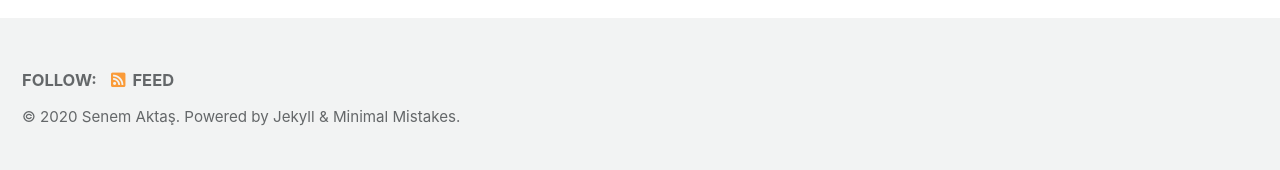
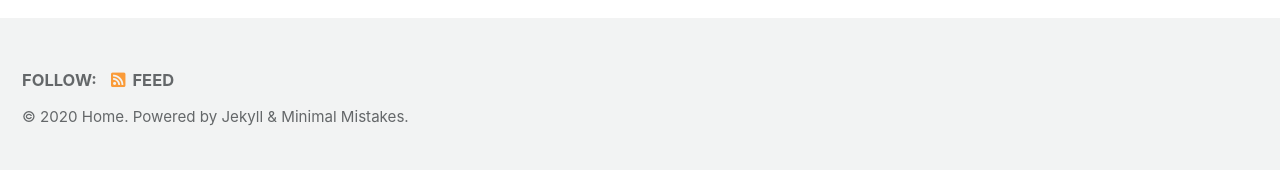
Before and after one commit to senemaktas/senemaktas.github.io, a Jekyll site: the page built from index.html, in a window 1280 px wide and 900 px high, scrolled down 724 px. Shown: the part 727-897 px from the top of the window. Built offline with Jekyll 4.4.1, drawn with Linux system fonts in a browser that asks for light colours; cached includes are drawn as plain includes; the list of posts is cut into pages by our own code.

Commit message:
Update _config.yml

```diff
--- a/_config.yml
+++ b/_config.yml
@@ -19,7 +19,7 @@
 title                    : "Senem Aktaş"
 title_separator          : "-"
 subtitle                 : # site tagline that appears below site title in masthead
-name                     : "Senem Aktaş"
+name                     : "Home"
 description              : "Data Science"
 url                      : # the base hostname & protocol for your site e.g. "https://mmistakes.github.io"
 baseurl                  : # the subpath of your site, e.g. "/blog"
@@ -41,7 +41,7 @@
     num_posts            : # 5 (default)
     colorscheme          : # "light" (default), "dark"
   utterances:
-    theme                : # "github-light" (default), "github-dark"
+    theme                : "contrast" # "github-light" (default), "github-dark"
     issue_term           : # "pathname" (default)
   staticman:
     branch               : # "master"
```
